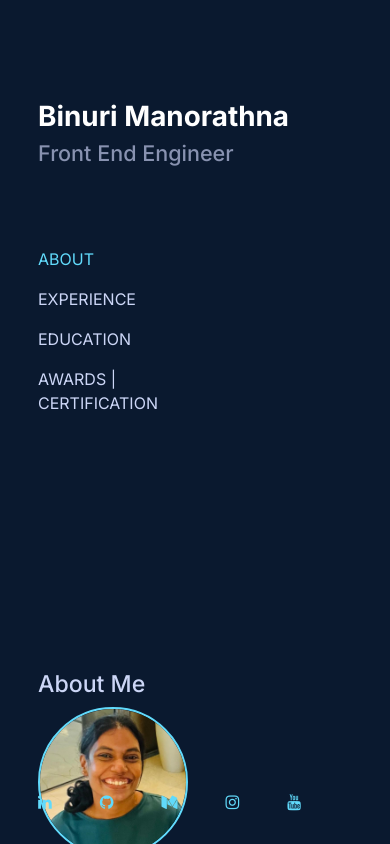
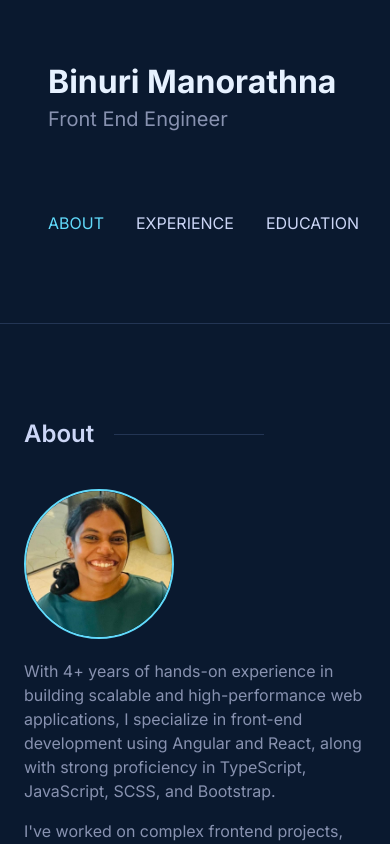
Before and after one commit to Binurim/Portfolio, a React (Create React App) app: page / in a window 390 px wide. Built offline with nearby package versions, Linux system fonts and the light colour scheme.

Commit message:
Fixed scroll issue and update styles

```diff
--- a/src/App.css
+++ b/src/App.css
@@ -1,9 +1,6 @@
 :root {
-  /* Font Families */
   --font-sans: 'Inter', -apple-system, BlinkMacSystemFont, 'Segoe UI', 'Roboto', 'Oxygen', 'Ubuntu', 'Cantarell', 'Fira Sans', 'Droid Sans', 'Helvetica Neue', sans-serif;
   --font-mono: 'SF Mono', 'Fira Code', 'Roboto Mono', monospace;
-
-  /* Colors (Example from her site's palette) */
   --navy: #0a192f;
   --light-navy: #112240;
   --lightest-navy: #233554;
@@ -13,8 +10,6 @@
   --white: #e6f1ff;
   --green: #64ffda;
   --green-tint: rgba(100, 255, 218, 0.1);
-
-  /* Font Sizes */
   --fz-xxs: 12px;
   --fz-xs: 13px;
   --fz-sm: 14px;
@@ -23,75 +18,150 @@
   --fz-xl: 20px;
   --fz-xxl: 22px;
   --fz-heading: 32px;
-
-  /* Other Sizing & Effects */
   --border-radius: 4px;
   --transition: all 0.25s cubic-bezier(0.645, 0.045, 0.355, 1);
 }
 
-/* App-CSS */
-.full-screen-section {
-  height: 100dvh;
-  width: 100vw;
-  box-sizing: border-box;
-  overflow: auto;
-  overflow-x: hidden;
+* {
   margin: 0;
   padding: 0;
-  background-color: var(--navy);
+  box-sizing: border-box;
 }
 
-.main-column {
-  flex: 1;
-  overflow-y: auto;   /* only scrolls here */
-  -webkit-overflow-scrolling: touch;
+html {
+  scroll-behavior: smooth;
+  overflow: hidden;
+  height: 100%;
 }
 
-.container {
-  max-width: 800px;
-  padding: 0 50px;
-  color: var(--lightest-slate);
+body {
+  margin: 0;
+  font-family: var(--font-sans);
+  -webkit-font-smoothing: antialiased;
+  -moz-osx-font-smoothing: grayscale;
+  height: 100%;
+  overflow: hidden;
+}
+
+
+/* Profile Image Styles */
+.profile-image {
+  width: 150px;
+  height: 150px;
+  object-fit: cover;
+  border-radius: 50%;
+  margin-bottom: 20px;
+  border: 2px solid #61dafb;
+}
+
+.full-screen-section {
+  height: 100vh;
+  width: 100vw;
+  background-color: var(--navy);
+  overflow: hidden;
+  position: relative;
+}
+
+.row {
+  display: flex;
+  height: 100%;
+  margin: 0;
+}
+
+.row>* {
+  padding: 0;
 }
 
 .header {
   position: fixed;
+  top: 0;
+  left: 0;
+  width: 33.333333%;
+  height: 100vh;
+  display: flex;
+  flex-direction: column;
+  justify-content: space-between;
+  padding: 3rem 0;
+  pointer-events: auto;
+  z-index: 10;
 }
 
-@media (max-width: 768px) {
-  .header {
-    position: sticky;
-    top: 0;
-    z-index: 1020;
-    /* box-shadow: 0 2px 4px rgba(0,0,0,.1); */
-  }
-
-  .vh-lg-100 {
-    height: auto !important;
-  }
+.main-column {
+  height: 100vh;
+  overflow-y: auto;
+  overflow-x: hidden;
+  -webkit-overflow-scrolling: touch;
+  padding: 0;
 }
 
+.main-column::-webkit-scrollbar {
+  width: 8px;
+}
+
+.main-column::-webkit-scrollbar-track {
+  background: var(--light-navy);
+}
+
+.main-column::-webkit-scrollbar-thumb {
+  background: var(--slate);
+  border-radius: 4px;
+}
+
+.main-column::-webkit-scrollbar-thumb:hover {
+  background: var(--light-slate);
+}
+
+.container {
+  max-width: 100%;
+  padding: 0 3rem;
+}
+
+.container-custom {
+  max-width: 800px;
+  padding: 0 3rem;
+  margin: 0 auto;
+}
 
 h1 {
-  color: white;
+  color: var(--white);
   font-weight: 700;
+  font-size: 2rem;
+  line-height: 1.1;
+}
+
+h2 {
+  color: var(--lightest-slate);
 }
 
 h4 {
   color: var(--slate);
+  font-weight: 400;
+  font-size: 1.25rem;
 }
 
-/* Sidebar Styles */
+h5 {
+  color: var(--lightest-slate);
+  font-size: 1.1rem;
+  font-weight: 500;
+}
+
+p {
+  color: var(--slate);
+}
+
 .section {
-   padding: 100px 0;
-   max-width: 1000px;
-   margin: 0 auto;
+  padding: 6rem 0;
+  min-height: 100vh;
+}
+
+.section:first-child {
+  padding-top: 3rem;
 }
 
 .sectionHeader {
   display: flex;
   align-items: center;
   margin-bottom: 2.5rem;
-  margin-top: 5rem;
 }
 
 .sectionHeader::after {
@@ -99,7 +169,7 @@ h4 {
   display: block;
   height: 1px;
   width: 300px;
-  /* background-color: var(--lightest-navy); */
+  background-color: var(--lightest-navy);
   margin-left: 20px;
 }
 
@@ -108,16 +178,26 @@ h4 {
   font-size: var(--fz-heading);
   font-weight: 600;
   margin: 0;
+  white-space: nowrap;
 }
 
-ul {
+.sidebar {
+  display: flex;
+  flex-direction: column;
+  height: 100%;
+  user-select: none;
+  padding: 2rem 1.5rem;
+}
+
+.sidebar__nav {
+  flex-grow: 1;
+  margin-top: 3rem;
+}
+
+.sidebar__nav ul {
   list-style: none;
   padding: 0;
   margin: 0;
-}
-
-ul li {
-  margin-bottom: 1rem;
 }
 
 ul li a {
@@ -128,15 +208,51 @@ ul li a {
   margin-bottom: 1rem;
 }
 
+.sidebar__nav ul li {
+  margin-bottom: 1rem;
+
+}
+
 .sidebar-button {
   background: none;
   border: none;
-  color: var(--lightest-slate);
+  color: var(--slate);
   font-size: var(--fz-md);
   cursor: pointer;
-  padding: 0;
+  padding: 0.5rem 0;
   font-family: var(--font-sans);
-  /* transition: color var(--transition); */
+  transition: var(--transition);
+  text-align: left;
+  width: 100%;
+  font-weight: 500;
+  text-transform: uppercase;
+  letter-spacing: 0.1em;
+  position: relative;
+}
+
+.sidebar-button::before {
+  content: '';
+  position: absolute;
+  left: -2rem;
+  top: 50%;
+  transform: translateY(-50%);
+  width: 2rem;
+  height: 1px;
+  background-color: var(--slate);
+  transition: var(--transition);
+}
+
+.sidebar-button.active::before {
+  width: 4rem;
+  background-color: var(--green);
+}
+
+.sidebar-button:hover {
+  color: var(--lightest-slate);
+}
+
+.sidebar-button.active {
+  color: var(--green);
 }
 
 .active {
@@ -148,8 +264,10 @@ a:hover {
   transform: scale(1.5);
 }
 
-/*Footer Styles*/
+
 .footer {
+  margin-top: auto;
+  padding-top: 2rem;
   position: fixed;
   bottom: 30px;
   width: 100%;
@@ -159,15 +277,66 @@ a:hover {
   color: #61dafb;
 }
 
-.icon {
-  margin-right: 2rem;
+.footer .d-flex {
+  display: flex;
+  gap: 1.5rem;
 }
 
-a:hover i {
-  transform: scale(1.5);
+.icon {
+  color: var(--slate);
+  transition: var(--transition);
+  display: inline-block;
+  text-decoration: none;
 }
 
-/* Button Styles */
+.icon:hover {
+  color: var(--green);
+  transform: translateY(-3px);
+}
+
+.icon i {
+  font-size: 1.5rem;
+}
+
+.glass-card {
+  background-color: rgba(255, 255, 255, 0.048);
+  border: 1px solid rgba(255, 255, 255, 0.1);
+  border-radius: 1rem;
+  transition: var(--transition);
+  /* cursor: pointer; */
+}
+
+.glass-card:hover {
+  background-color: rgba(255, 255, 255, 0.08);
+  transform: translateY(-2px);
+  box-shadow: 0 10px 30px rgba(0, 0, 0, 0.3);
+}
+
+
+.card-link {
+  text-decoration: none;
+  color: aliceblue;
+}
+
+.time {
+  font-size: var(--fz-xs);
+  color: var(--green);
+  font-family: var(--font-mono);
+  text-transform: uppercase;
+  letter-spacing: 0.05em;
+}
+
+.card-text {
+  font-size: var(--fz-sm);
+  color: var(--slate);
+  line-height: 1.6;
+}
+
+.card-title {
+  font-size: var(--fz-md);
+  color: var(--lightest-slate);
+}
+
 .button {
   background-color: transparent;
   color: var(--green);
@@ -182,46 +351,108 @@ a:hover i {
 
 .button:hover {
   background-color: var(--green-tint);
-  outline: none;
+  transform: translateX(5px);
 }
 
-/* Profile Image Styles */
-.profile-image {
-  width: 150px;
-  height: 150px;
-  object-fit: cover;
-  border-radius: 50%;
-  margin-bottom: 20px;
-  border: 2px solid #61dafb;
+.d-flex {
+  display: flex;
 }
 
-.time {
-  font-size: var(--fz-xs);
-  color: var(--light-slate);
+.mb-2 {
+  margin-bottom: 0.5rem;
 }
 
-.glass-card {
-  background-color: rgba(255, 255, 255, 0.048);
-  /* White with 20% opacity */
-  border: 1px solid rgba(255, 255, 255, 0);
-  /* Subtle border */
-  border-radius: 1.5em;
+.mb-4 {
+  margin-bottom: 1.5rem;
 }
 
-.card-text {
-  font-size: var(--fz-sm);
-  color: var(--light-slate);
+.mb-5 {
+  margin-bottom: 3rem;
 }
 
-html {
-  scroll-behavior: smooth;
+.mt-2 {
+  margin-top: 0.5rem;
 }
 
-.card-link{
-  text-decoration: none;
-  color: aliceblue;
+.mt-4 {
+  margin-top: 1.5rem;
 }
 
-.card.glass-card:hover {
-  transform: scale(1.01);
+.p-4 {
+  padding: 1.5rem;
 }
+
+.col-lg-4 {
+  flex: 0 0 auto;
+  width: 33.333333%;
+}
+
+.col-lg-8 {
+  flex: 0 0 auto;
+  width: 66.666667%;
+}
+
+@media (max-width: 991px) {
+  .header {
+    position: sticky;
+    top: 0;
+    width: 100%;
+    height: auto;
+    min-height: auto;
+    padding: 2rem 0;
+    background-color: var(--navy);
+    z-index: 1000;
+    border-bottom: 1px solid var(--lightest-navy);
+  }
+
+  .sidebar__nav {
+    margin-top: 1.5rem;
+  }
+
+  .sidebar__nav ul {
+    display: flex;
+    gap: 2rem;
+  }
+
+  .sidebar__nav ul li {
+    margin-bottom: 0;
+  }
+
+  .sidebar-button::before {
+    display: none;
+  }
+
+  .footer {
+    display: none;
+  }
+
+  .section {
+    min-height: auto;
+    padding: 4rem 0;
+  }
+
+  h1 {
+    font-size: 2rem;
+  }
+
+  .col-lg-4,
+  .col-lg-8 {
+    width: 100%;
+  }
+}
+
+@media (max-width: 767px) {
+
+  .container,
+  .container-custom {
+    padding: 0 1.5rem;
+  }
+
+  .sectionHeader::after {
+    width: 150px;
+  }
+
+  .sectionTitle {
+    font-size: 1.5rem;
+  }
+}
--- a/src/App.js
+++ b/src/App.js
@@ -2,32 +2,15 @@ import './App.css';
 import Sidebar from './layouts/Sidebar';
 import MainContent from './pages/MainContent';
 import Footer from './layouts/Footer';
-import { useState, useEffect, useRef } from 'react';
+import { useState, useEffect } from 'react';
 
 function App() {
   const [activeSection, setActiveSection] = useState('about');
-  const sidebarRef = useRef(null);
-  const mainRef = useRef(null);
-
-  const handleSectionChange = (section) => {
-    setActiveSection(section);
-  };
 
   useEffect(() => {
-    const sidebar = sidebarRef.current;
-    const main = mainRef.current;
-    if (!sidebar || !main) return;
+    const mainContent = document.querySelector('.main-column');
+    if (!mainContent) return;
 
-    const onWheel = (e) => {
-      // Forward wheel scroll to main content
-      main.scrollBy({ top: e.deltaY, behavior: "auto" });
-    };
-
-    sidebar.addEventListener("wheel", onWheel, { passive: true });
-    return () => sidebar.removeEventListener("wheel", onWheel);
-  }, []);
-
-  useEffect(() => {
     const sections = document.querySelectorAll("section");
     const observer = new IntersectionObserver(
       (entries) => {
@@ -37,6 +20,7 @@ function App() {
           }
         });
       }, {
+      root: mainContent,
       threshold: 0.2, // section must be at least 20% visible
       rootMargin: "-30% 0px -30% 0px",
     }
@@ -46,27 +30,47 @@ function App() {
     return () => observer.disconnect();
   }, []);
 
+   useEffect(() => {
+     const header = document.querySelector('.header');
+     const mainContent = document.querySelector('.main-column');
+
+     if (!header || !mainContent) return;
+
+     const handleWheel = (e) => {
+       e.preventDefault();
+       mainContent.scrollBy({
+         top: e.deltaY,
+         behavior: 'auto',
+       });
+     };
+
+     header.addEventListener('wheel', handleWheel, { passive: false });
+
+     return () => {
+       header.removeEventListener('wheel', handleWheel);
+     };
+   }, []);
+
   return (
     <div className="full-screen-section">
         <div className="row">
-          <div className="col-lg-4 col-md-5 container">
-            <header className="header vh-lg-100 d-flex flex-column" ref={sidebarRef}>
-              <nav aria-label="Main navigation">
-                <Sidebar
-                  onSectionChange={handleSectionChange}
-                  activeSection={activeSection}
-                />
+          <div className="col-lg-4">
+            <header className="header">
+              <div className="container">
+                <Sidebar activeSection={activeSection} />
                 <Footer />
-              </nav>
+              </div>
             </header>
           </div>
-          <div className="col-lg-8 col-md-7 container main-column" ref={mainRef}>
-            <main id="main-content" tabIndex="-1" className="main-column">
-              <MainContent activeSection={activeSection} />
+          <div className="col-lg-8">
+            <main className="main-column">
+              <div className="container-custom">
+                <MainContent />
+              </div>
             </main>
           </div>
         </div>
-    </div>
+      </div>
   );
 }
 
--- a/src/layouts/Sidebar.js
+++ b/src/layouts/Sidebar.js
@@ -8,18 +8,20 @@ const Sidebar = ({ activeSection }) => {
     // { id: 'projects', label: 'PROJECTS' },
 ];
 
- const handleClick = (id) => {
-    const el = document.getElementById(id);
-    if (el) {
-      el.scrollIntoView({ behavior: 'smooth', block: 'start' });
-    }
-  };
+ const handleClick = (sectionId) => {
+   const sectionEl = document.getElementById(sectionId);
+   if (sectionEl) {
+     sectionEl.scrollIntoView({ behavior: 'smooth', block: 'start' });
+   }
+ };
 
   return (
-    <div className="section">
-      <h1>Binuri Manorathna</h1>
-      <h4>Front End Engineer</h4>
-      <div className="sectionHeader">
+    <div className="sidebar">
+      <div className="mb-5">
+        <h1 className="mb-2">Binuri Manorathna</h1>
+        <h4>Front End Engineer</h4>
+      </div>
+      <nav className="sidebar__nav">
         <ul>
           {sections.map((section) => (
             <li key={section.id}>
@@ -36,7 +38,7 @@ const Sidebar = ({ activeSection }) => {
             </li>
           ))}
         </ul>
-      </div>
+      </nav>
     </div>
   );
 };
--- a/src/pages/About.js
+++ b/src/pages/About.js
@@ -1,7 +1,9 @@
 const About = () => {
   return (
-    <div id="about" className="about">
-      <h3>About Me</h3>
+    <div id="about" className="section">
+      <div className="sectionHeader">
+        <h2 className="sectionTitle">About</h2>
+      </div>
       <img
         className="profile-image"
         src={require('../assets/profileImage.jpeg')}
--- a/src/pages/Education.js
+++ b/src/pages/Education.js
@@ -19,8 +19,10 @@ const Education = () => {
   ];
 
   return (
-    <div id="education" className="education">
-      <h3>Education</h3>
+    <div id="education" className="section">
+      <div className="sectionHeader">
+        <h2 className="sectionTitle">Education</h2>
+      </div>
       {EducationData.map((education) => (
         <div key={education.id}>
           <div className="card glass-card">
--- a/src/pages/Experience.js
+++ b/src/pages/Experience.js
@@ -34,8 +34,10 @@ const Experience = () => {
     },
   ];
   return (
-    <div id="experience" className="experience">
-      <h3>Experience</h3>
+    <div id="experience" className="section">
+      <div className="sectionHeader">
+        <h2 className="sectionTitle">Experience</h2>
+      </div>
       {experienceData.map((exp, index) => (
         <div key={exp.id}>
           <div className="card glass-card">
--- a/src/pages/Projects.js
+++ b/src/pages/Projects.js
@@ -1,8 +1,10 @@
 const Projects = (props) => {
   const sortedProjects = props.props.sort((a, b) => b.year - a.year);
   return (
-    <div className="projects" id="projects">
-      <h3>Projects</h3>
+    <div id="prjects" className="section">
+      <div className="sectionHeader">
+        <h2 className="sectionTitle">Projects</h2>
+      </div>
       <br />
       <div className="row">
         {sortedProjects.map((project, index) => {
```
Also changed, not shown: src/pages/Awards.js (+10 -3 lines).
